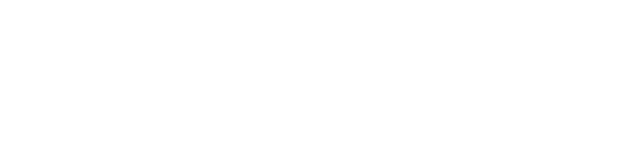
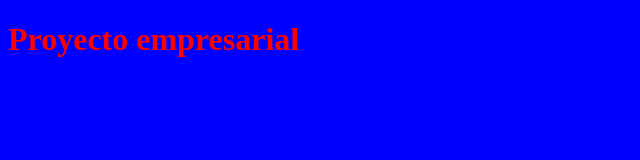
Before and after one commit to huguiito46/CursoGit, a plain HTML site: page index.html in a window 1280 px wide. Shown: the whole page, without its empty margins (0-640 px from the left). Drawn offline with Linux system fonts and the light colour scheme; files that its build step writes are made by us from their sources.

Commit message:
parrafo y tamaño de fuente

```diff
--- /dev/null
+++ b/estilos.css
@@ -0,0 +1,7 @@
+body{
+
+background-color:#00F;
+font-wheiht:bold;
+color:#F00;
+
+}
--- a/index.html
+++ b/index.html
@@ -2,8 +2,11 @@
 <html>
 <head>
 	<title>Documento sin titulo</title>
+	<link href="css/estilos.css" rel="stylesheet" type="text/css">
 </head>
 <body>
 
+<h1>Proyecto empresarial</h1>
+
 </body>
 </html>
```
Also changed, not shown: js/javascript.js (added).
